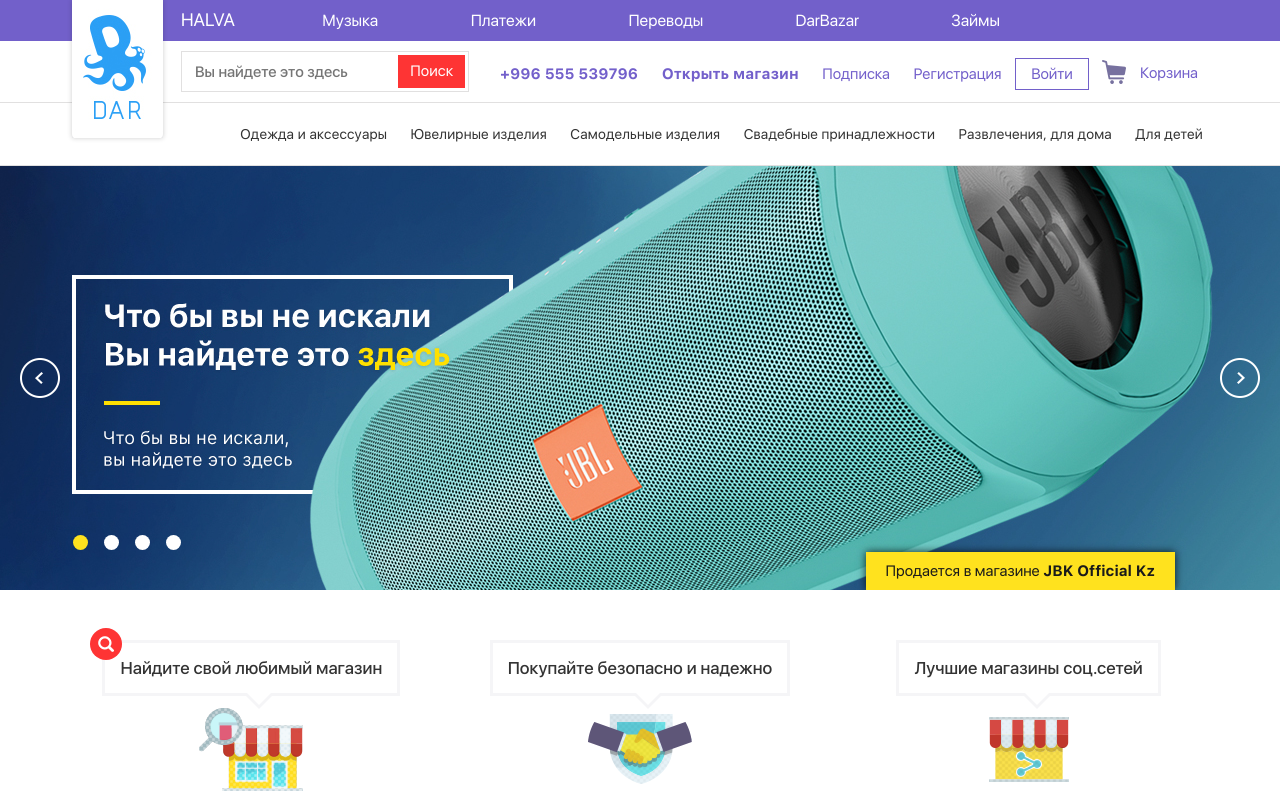
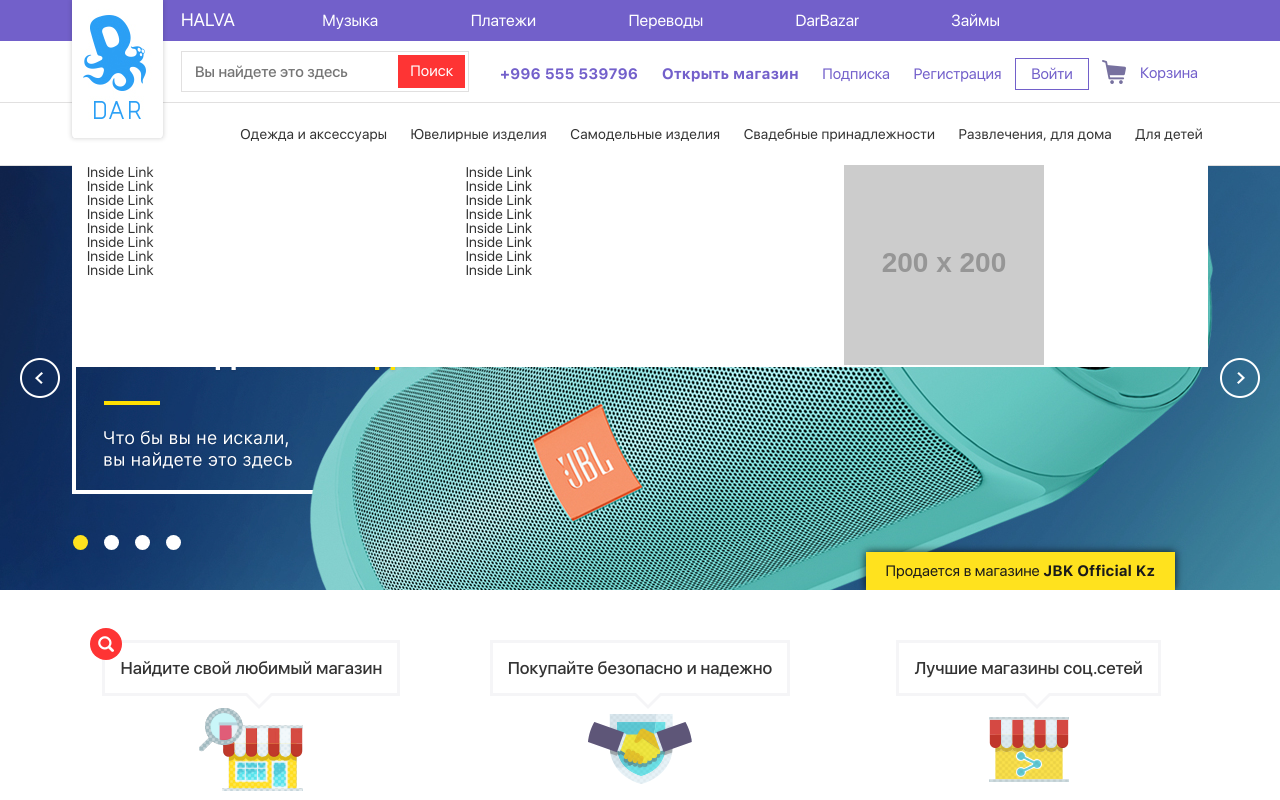
Before and after one commit to webonyx-ru/Dar, a plain HTML site: page index.html in a window 1280 px wide. Shown: the top 800 px of the page. Drawn offline with nearby package versions, Linux system fonts and the light colour scheme; placeholder pictures from the web are drawn by us; files whose address does not match are found by name.

Commit message:
new menu start to programming

```diff
--- a/index.html
+++ b/index.html
@@ -63,8 +63,35 @@
 			<div class="catalog-categories">
 				<div class="container">
 					<div class="catalog-categories__title hidden-lg hidden-md text-center ffb yellow-button db">Каталог товаров</div>
-					<ul class="catalog-categories__listing text-right">
-						<li class="catalog-categories__item"><a class="catalog-categories__link" href="#">Одежда и аксессуары</a></li>
+					<ul class="catalog-categories__listing text-right posr">
+						<li class="catalog-categories__item has-submenu">
+							<a class="catalog-categories__link" href="#">Одежда и аксессуары</a>
+							<div class="catalog-submenu__wrapper clearfix">
+								<ul class="catalog-submenu__col col-md-4">
+									<li class="catalog-submenu__item"><a class="catalog-submenu__link" href="#">Inside Link</a></li>
+									<li class="catalog-submenu__item"><a class="catalog-submenu__link" href="#">Inside Link</a></li>
+									<li class="catalog-submenu__item"><a class="catalog-submenu__link" href="#">Inside Link</a></li>
+									<li class="catalog-submenu__item"><a class="catalog-submenu__link" href="#">Inside Link</a></li>
+									<li class="catalog-submenu__item"><a class="catalog-submenu__link" href="#">Inside Link</a></li>
+									<li class="catalog-submenu__item"><a class="catalog-submenu__link" href="#">Inside Link</a></li>
+									<li class="catalog-submenu__item"><a class="catalog-submenu__link" href="#">Inside Link</a></li>
+									<li class="catalog-submenu__item"><a class="catalog-submenu__link" href="#">Inside Link</a></li>
+								</ul>
+								<ul class="catalog-submenu__col col-md-4">
+									<li class="catalog-submenu__item"><a class="catalog-submenu__link" href="#">Inside Link</a></li>
+									<li class="catalog-submenu__item"><a class="catalog-submenu__link" href="#">Inside Link</a></li>
+									<li class="catalog-submenu__item"><a class="catalog-submenu__link" href="#">Inside Link</a></li>
+									<li class="catalog-submenu__item"><a class="catalog-submenu__link" href="#">Inside Link</a></li>
+									<li class="catalog-submenu__item"><a class="catalog-submenu__link" href="#">Inside Link</a></li>
+									<li class="catalog-submenu__item"><a class="catalog-submenu__link" href="#">Inside Link</a></li>
+									<li class="catalog-submenu__item"><a class="catalog-submenu__link" href="#">Inside Link</a></li>
+									<li class="catalog-submenu__item"><a class="catalog-submenu__link" href="#">Inside Link</a></li>
+								</ul>
+								<div class="catalog-submenu__col col-md-4">
+									<a href="#"><img src="http://placehold.it/200x200" alt=""></a>
+								</div>
+							</div>
+						</li>
 						<li class="catalog-categories__item"><a class="catalog-categories__link" href="#">Ювелирные изделия</a></li>
 						<li class="catalog-categories__item"><a class="catalog-categories__link" href="#">Самодельные изделия</a></li>
 						<li class="catalog-categories__item"><a class="catalog-categories__link" href="#">Свадебные принадлежности</a></li>
--- a/sass/main.sass
+++ b/sass/main.sass
@@ -1983,3 +1983,12 @@ input.field-input
 input[type="checkbox"]
   &:checked + .form-color-item
     box-shadow: 0 0 5px rgba(0,0,0,0.9)
+
+.catalog-submenu__wrapper
+  position: absolute
+  top: 100%
+  width: 100%
+  left: 0
+  z-index: 10
+  background: #fff
+  text-align: left
```
Also changed, not shown: css/main.css, css/style.css, 1 other file.
